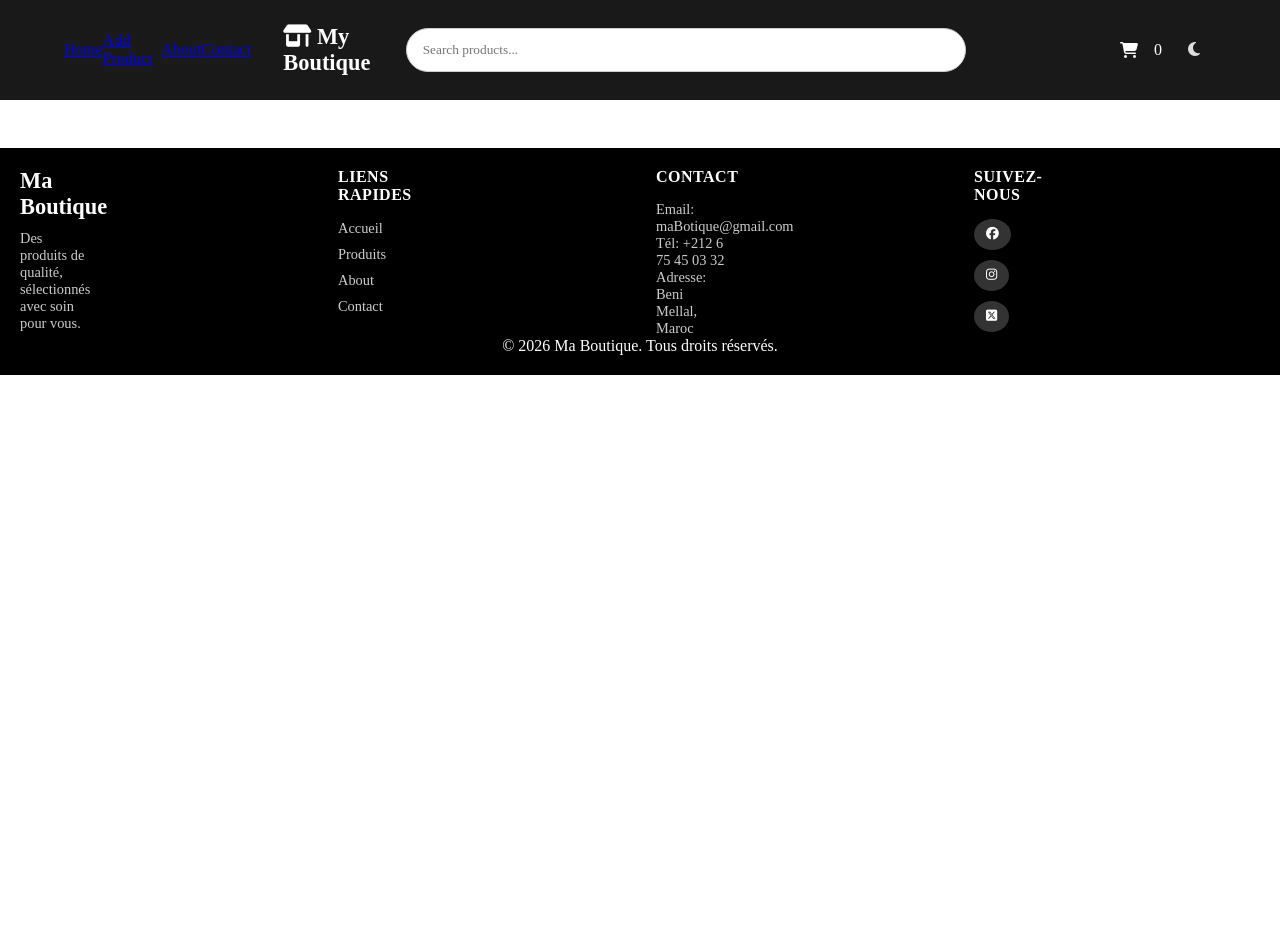
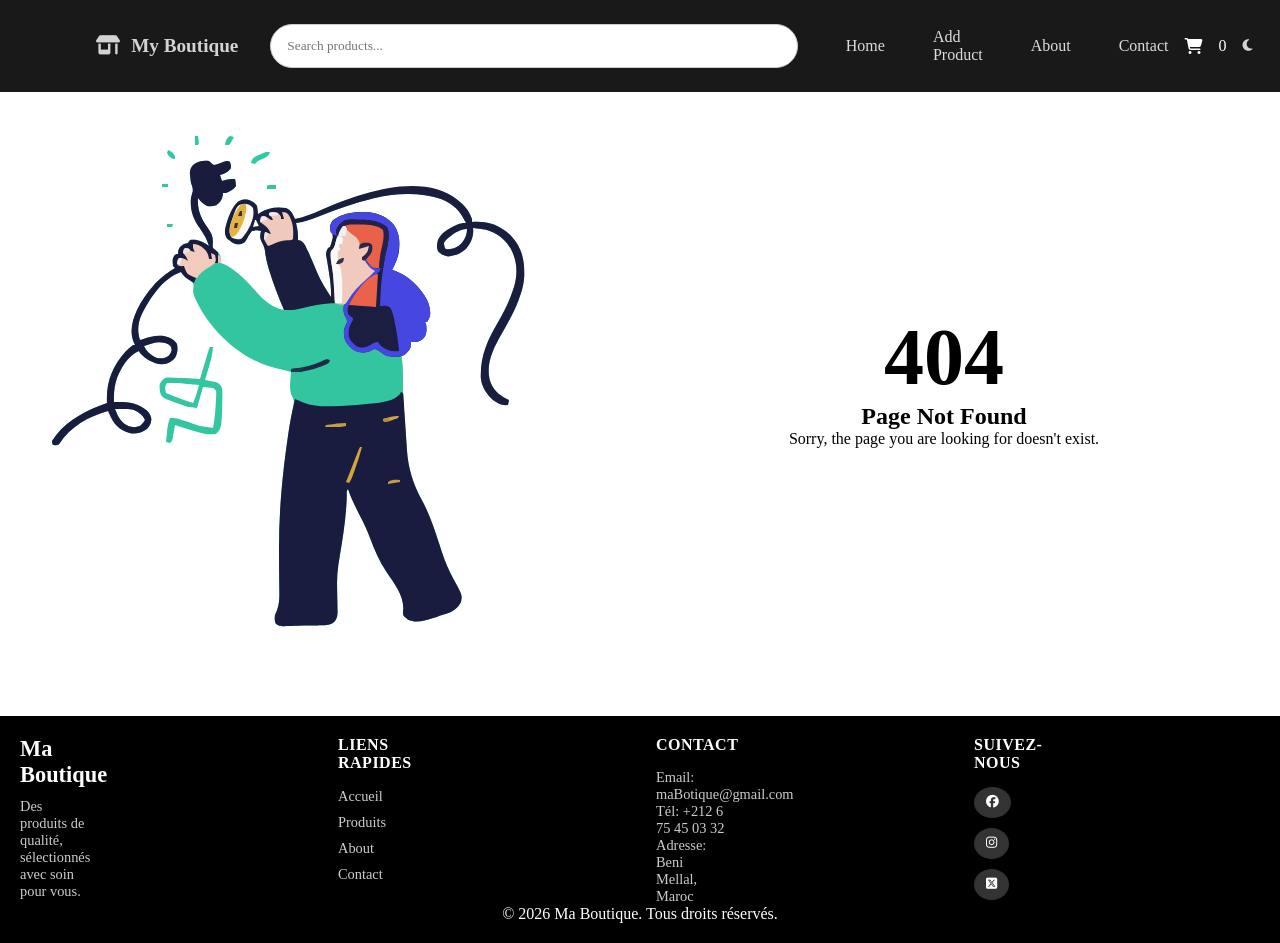
Before and after one commit to Ayoub717542/Mini-Boutique-React, a React (Vite) app in the folder Boutique-React/: page /product/1 in a window 1280 px wide. Before the commit the page ends 800 px from the top, so only its background shows below. Built offline with nearby package versions, Linux system fonts and the light colour scheme; the HTML template or start-up script is replaced by a standard one.

Commit message:
not Found Page

```diff
--- a/Boutique-React/src/App.jsx
+++ b/Boutique-React/src/App.jsx
@@ -7,6 +7,7 @@ import Header from "./Components/header.jsx";
 import Footer from "./Components/Footer.jsx";
 import About from "./views/About.jsx";
 import Contact from "./views/Contact.jsx";
+import NotFound from "./views/NotFound.jsx";
 function App() {
   const [Products, setProducts] = useState(products);
   const [cart, setCart] = useState([]);
@@ -79,6 +80,7 @@ function App() {
         </Route>
         <Route path="/about" element={<About/>} />
         <Route path="/contact" element={<Contact/>} />
+         <Route path="*" element={<NotFound />} />
        </Routes>
          <Footer />
        </BrowserRouter>
--- a/Boutique-React/src/Components/Header.jsx
+++ b/Boutique-React/src/Components/Header.jsx
@@ -1,28 +1,27 @@
 import { useState } from "react";
 import { Link } from "react-router-dom";
+
 function Header({ cart, deleteProduct, searchInput, setSearchInput }) {
   const [showCart, setShowCart] = useState(false);
   const [open, setOpen] = useState(false);
   const [dark, setDark] = useState(localStorage.getItem("theme") === "dark");
+
   if (dark) {
     document.body.classList.add("dark-mode");
   }
+
   let totalProducts = 0;
   for (let i = 0; i < cart.length; i++) {
-    totalProducts = totalProducts + cart[i].quantity;
+    totalProducts += cart[i].quantity;
   }
 
   return (
     <header>
-
-      <Link to="/">Home</Link>
-      <Link to="/addProduct">Add Product</Link>
-      <Link to="/about">About</Link>
-      <Link to="/contact">Contact</Link>
-
       <div className="header-top">
-        <h1>
+        <h1 className="logo">
+          <Link to="/">
             <i className="fa-solid fa-shop"></i> My Boutique
+          </Link>
         </h1>
 
         <input
@@ -36,22 +35,33 @@ function Header({ cart, deleteProduct, searchInput, setSearchInput }) {
         <button
           className="nav-toggle"
           onClick={() => setOpen(!open)}
-          aria-label="Ouvrir le menu"
-          aria-expanded="false"
+          aria-label="Open Menu"
         >
           <i className="fa-solid fa-bars"></i>
         </button>
       </div>
+
       <nav className={open ? "active" : ""}>
-        <ul>
+        <div className="nav-links">
+          <Link to="/">Home</Link>
+          <Link to="/addProduct">Add Product</Link>
+          <Link to="/about">About</Link>
+          <Link to="/contact">Contact</Link>
+        </div>
+
+        <div className="nav-icons">
           <div
             className="CartPannel"
-            onClick={function () {
-              setShowCart(!showCart);
-            }}
+            onClick={() => setShowCart(!showCart)}
           >
+            <i className="fa-solid fa-cart-shopping"></i>
+            <span>{totalProducts}</span>
+
             {showCart && (
-              <div className="cart-box" onClick={(e) => e.stopPropagation()}>
+              <div
+                className="cart-box"
+                onClick={(e) => e.stopPropagation()}
+              >
                 {cart.length === 0 ? (
                   <div className="empty-cart-container">
                     <img
@@ -64,17 +74,17 @@ function Header({ cart, deleteProduct, searchInput, setSearchInput }) {
                 ) : (
                   cart.map((item) => (
                     <div key={item.id} className="cart-item">
-                      <div>
                       <img src={item.image} alt={item.name} />
-                      </div>
-                      <div>
+
+                      <div className="cart-info">
                         <p>{item.name}</p>
                         <p>Quantity: {item.quantity}</p>
                         <p>Amount: {item.totalAmount} MAD</p>
                       </div>
+
                       <div className="close_col">
                         <i
-                          className="x-close fa fa-times-circle"
+                          className="fa fa-times-circle x-close"
                           onClick={() => deleteProduct(item.id)}
                         ></i>
                       </div>
@@ -83,25 +93,22 @@ function Header({ cart, deleteProduct, searchInput, setSearchInput }) {
                 )}
               </div>
             )}
-            <i className="fa-solid fa-cart-shopping"></i> {totalProducts}
           </div>
-          <li>
-            <a
-              href="#"
+
+          <button
             className="theme-toggle"
-              onClick={(e) => {
-                e.preventDefault();
+            onClick={() => {
               setDark(!dark);
               document.body.classList.toggle("dark-mode", !dark);
               localStorage.setItem("theme", !dark ? "dark" : "light");
             }}
           >
-              <i className={`fa-solid  ${dark ? "fa-sun" : "fa-moon"}`}></i>
-            </a>
-          </li>
-        </ul>
+            <i className={`fa-solid ${dark ? "fa-sun" : "fa-moon"}`}></i>
+          </button>
+        </div>
       </nav>
     </header>
   );
 }
+
 export default Header;
--- a/Boutique-React/src/index.css
+++ b/Boutique-React/src/index.css
@@ -17,10 +17,49 @@ header {
   top: 0;
   z-index: 100;
 }
+
+header nav {
+    display: flex;
+    justify-content: space-between;
+    align-items: center;
+
+}
+
+.nav-links,
+.nav-icons {
+    display: flex;
+    align-items: center;
+    justify-content: space-between;
+    gap: 1rem;
+}
+
+.nav-links a {
+    text-decoration: none;
+
+
+}
+
+.theme-toggle {
+    background: none;
+    border: none;
+    cursor: pointer;
+    color: rgb(211, 211, 211);
+}
+
 .header-top h1 {
   margin: 0;
+  font-size: 1.2rem;
+  font-weight: 700;
 }
 
+.header-top h1 a {
+  display: flex;
+  align-items: center;
+  gap: 0.7rem;
+  text-decoration: none;
+  color:  rgb(211, 211, 211);;
+  transition: 0.3s;
+}
 #search_input {
   width: 35rem;
   padding: 0.8rem 1rem;
@@ -42,11 +81,24 @@ header {
   color: #999;
   margin-top: 1rem;
 }
+.not-found {
+    min-height: 70vh;
+    display: grid;
+    grid-template-columns: 1fr 1fr ;
+    justify-content: center;
+    align-items: center;
+    text-align: center;
+    padding: 2rem;
+}
 
+.not-found h1 {
+    font-size: 5rem;
+    margin: 0;
+}
 .header-top {
-  display: grid;
-  grid-template-columns: 1fr 2fr 1fr;
+   display: flex;
   align-items: center;
+  gap: 2rem;
   padding: 1rem 2rem;
 }
 
@@ -76,6 +128,11 @@ nav a {
   border-radius: 40px;
   transition: 0.3s;
 }
+.logo{
+  cursor: pointer;
+  flex-shrink: 0;
+}
+
 header h1 {
   font-size: 1.4rem;
 }
@@ -417,7 +474,9 @@ body.dark-mode .card_content h3 {
   font-size: 1.3rem;
   color: var(--text);
 }
-
+body.dark-mode .theme-toggle{
+  color: rgb(255, 207, 17);
+}
 body.dark-mode .card_content p {
   color: var(--text);
 }
--- a/Boutique-React/src/views/Home.jsx
+++ b/Boutique-React/src/views/Home.jsx
@@ -15,9 +15,6 @@ function Home(
     return(
         <>
     <div className="home-section">
-    <Link to="/addProduct">
-    <button>Add New Item</button>
-    </Link>
 
     </div>
       <div>
--- a/Boutique-React/src/views/NotFound.jsx
+++ b/Boutique-React/src/views/NotFound.jsx
@@ -1,8 +1,19 @@
 import { BrowserRouter, Routes, Route, Link } from 'react-router-dom';
+import notFound from "../public/notFound.svg"
 
 function NotFound(){
     return(
-        <p></p>
+        <div className='not-found'>
+        <img src={notFound} alt="NotFound" />
+        <div>
+        <h1>404</h1>
+                <h2>Page Not Found</h2>
+                    <p>Sorry, the page you are looking for doesn't exist.</p>
+
+        </div>
+
+        </div>
+
     )
 }
 export default NotFound;
```
Also changed, not shown: Boutique-React/src/public/notFound.svg (added). Lines whose indentation alone changed are shown as unchanged.
